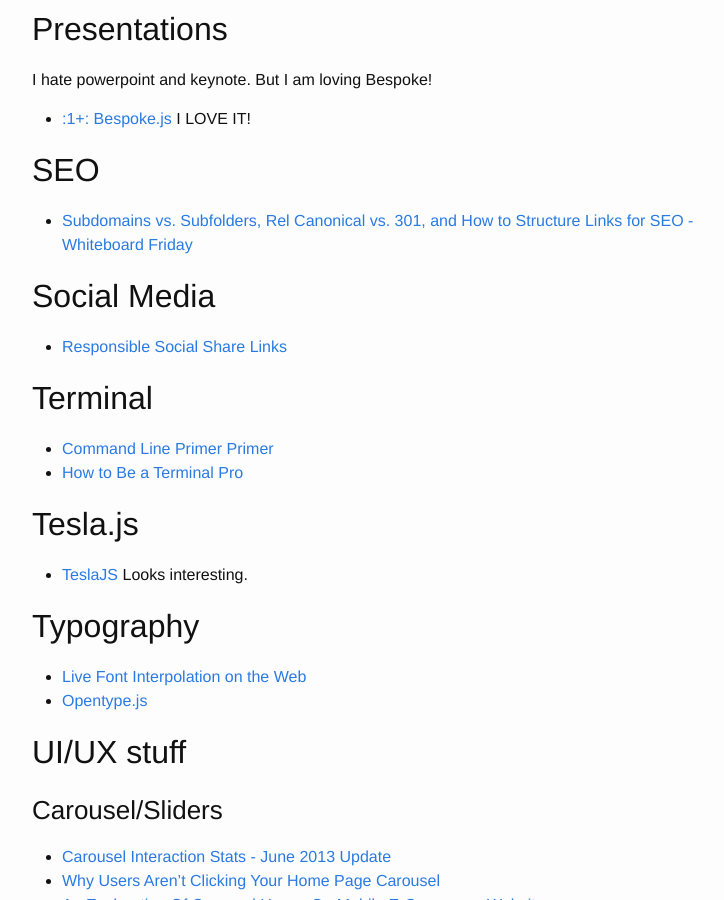
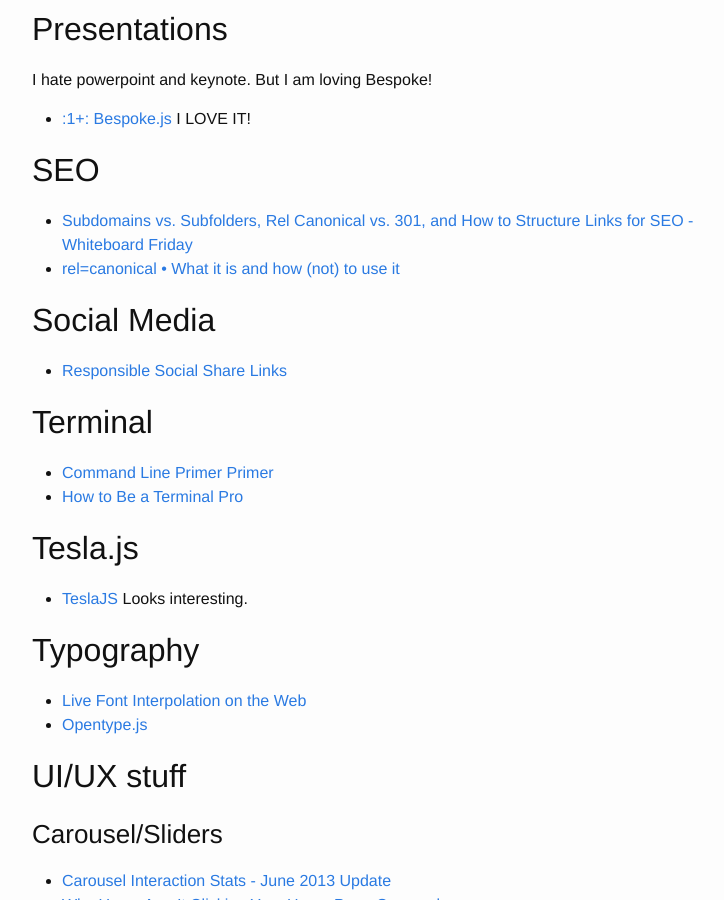
Before and after one commit to brownerd/brownerd.github.io, a Jekyll site: the page built from _posts/2015-01-01-reading-list-2015.md, in a window 1280 px wide and 900 px high, scrolled down 10149 px. Shown: the whole window, without its empty margins (238-962 px from the left). Built offline with Jekyll 4.4.1, drawn with Linux system fonts in a browser that asks for light colours; emoji names are drawn with the system emoji font.

Commit message:
rel conanical

```diff
--- a/_posts/2015-01-01-reading-list-2015.md
+++ b/_posts/2015-01-01-reading-list-2015.md
@@ -618,7 +618,7 @@ I hate powerpoint and keynote. But I am loving Bespoke!
 
 ## SEO
 - [Subdomains vs. Subfolders, Rel Canonical vs. 301, and How to Structure Links for SEO - Whiteboard Friday](http://moz.com/blog/subdomains-vs-subfolders-rel-canonical-vs-301-how-to-structure-links-optimally-for-seo-whiteboard-friday)
-
+- [rel=canonical • What it is and how (not) to use it](https://yoast.com/rel-canonical/)
 
 
 
```
